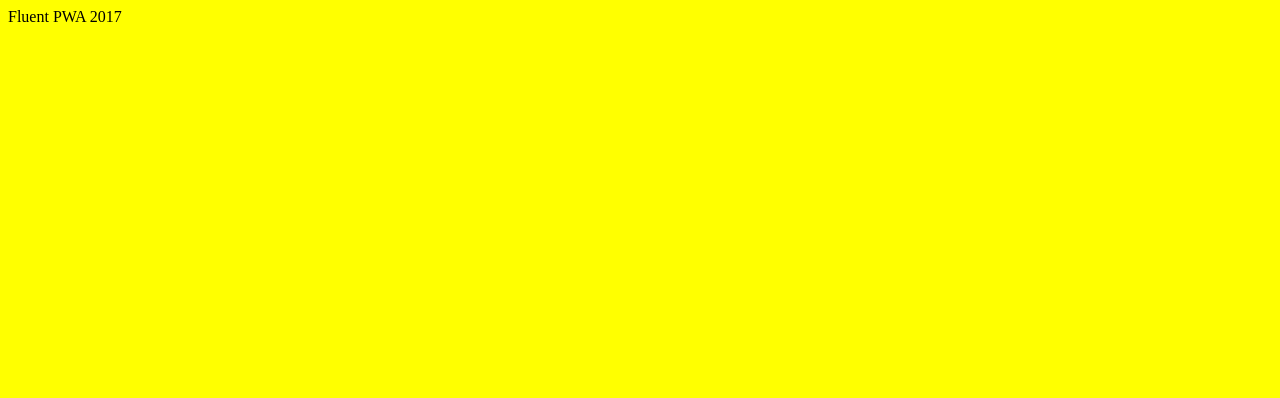
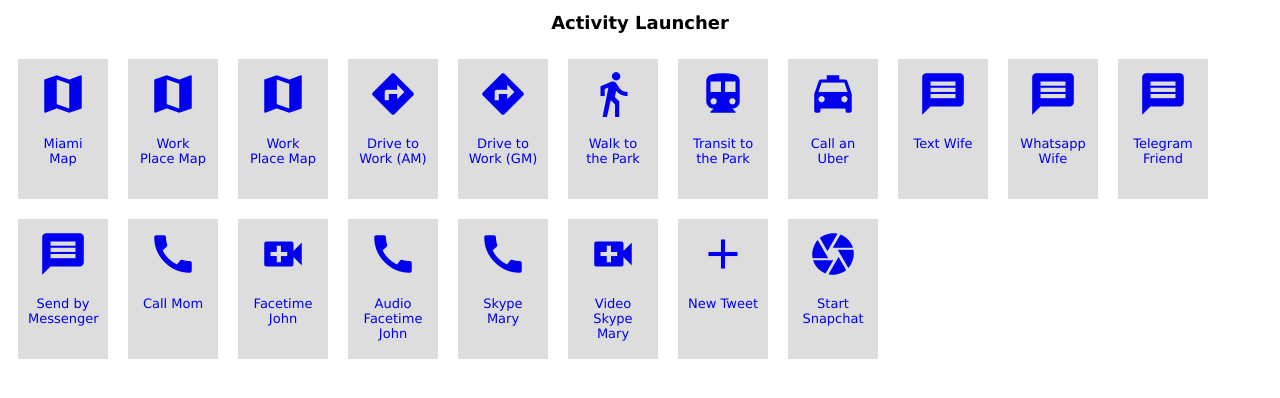
Before and after one commit to veeracs/fluentpwa, a plain HTML site: page index.html in a window 1280 px wide. Drawn offline with Linux system fonts and the light colour scheme.

Commit message:
second pass

```diff
--- a/index.html
+++ b/index.html
@@ -2,8 +2,14 @@
 <html lang="en">
 <head>
   <meta charset="UTF-8">
+  <link rel="manifest" href="manifest.json">
+  <meta name="mobile-web-app-capable" content="yes">
+  <meta name="apple-mobile-web-app-capable" content="yes">
+  <meta name="msapplication-starturl" content="/">
+  <meta name="viewport" content="width=device-width, initial-scale=1, shrink-to-fit=no">
   <title>Activity Launcher</title>
-  <link rel="stylesheet" href="styles.css">
+  <link href="https://fonts.googleapis.com/icon?family=Material+Icons" rel="stylesheet">
+  <link rel="stylesheet" href="styles1.css">
   <script src="launcher.js"></script>
   <script>
     if ('serviceWorker' in navigator) {
@@ -18,6 +24,84 @@
   </script>
 </head>
 <body>
-  Fluent PWA 2017
+<h1>Activity Launcher</h1>
+<ul>
+    <li><a href="https://maps.google.com/?q=Miami">
+        <i class="material-icons">map</i>
+        <p>Miami Map</p>
+    </a></li>
+    <li><a href="https://maps.google.com/?q=104+Market+St.+San+Francisco%2C+CA">
+        <i class="material-icons">map</i>
+        <p>Work Place Map</p>
+    </a></li>
+    <li><a href="https://maps.apple.com/?q=104+Market+St.+San+Francisco%2C+CA">
+        <i class="material-icons">map</i>
+        <p>Work Place Map</p>
+    </a></li>
+    <li><a href="https://maps.apple.com/?daddr=104+Market+St.+San+Francisco%2C+CA">
+        <i class="material-icons">directions</i>
+        <p>Drive to Work (AM)</p>
+    </a></li>
+    <li><a href="https://maps.google.com/?daddr=104+Market+St.+San+Francisco%2C+CA">
+        <i class="material-icons">directions</i>
+        <p>Drive to Work (GM)</p>
+    </a></li>
+    <li><a href="https://maps.google.com/?saddr=Big+Ben&daddr=Hyde+Park%2C+London&dirflg=w">
+        <i class="material-icons">directions_walk</i>
+        <p>Walk to the Park</p>
+    </a></li>
+    <li><a href="https://maps.apple.com/?saddr=Big+Ben&daddr=Hyde+Park%2C+London&dirflg=r">
+        <i class="material-icons">directions_transit</i>
+        <p>Transit to the Park</p>
+    </a></li>
+    <li><a href="https://m.uber.com/ul/?action=setPickup&pickup=my_location">
+        <i class="material-icons">local_taxi</i>
+        <p>Call an Uber</p>
+    </a></li>
+    <li><a href="sms:12345678?body=I%27m+late">
+        <i class="material-icons">message</i>
+        <p>Text Wife</p>
+    </a></li>
+     <li><a href="whatsapp://send?text=I%27m+late">
+        <i class="material-icons">message</i>
+        <p>Whatsapp Wife</p>
+    </a></li>
+     <li><a href="tg:msg?text=I%27m+late">
+        <i class="material-icons">message</i>
+        <p>Telegram Friend</p>
+    </a></li>
+     <li><a href="fb-messenger://share?link=http://">
+        <i class="material-icons">message</i>
+        <p>Send by Messenger</p>
+    </a></li>
+     <li><a href="tel:+541145454545">
+        <i class="material-icons">call</i>
+        <p>Call Mom</p>
+    </a></li>
+     <li><a href="facetime:user@domain.com">
+        <i class="material-icons">video_call</i>
+        <p>Facetime John</p>
+    </a></li>
+     <li><a href="facetime-audio:user@domain.com">
+        <i class="material-icons">call</i>
+        <p>Audio Facetime John</p>
+    </a></li>
+     <li><a href="skype:mary89?call">
+        <i class="material-icons">call</i>
+        <p>Skype Mary</p>
+    </a></li>
+     <li><a href="skype:mary89?call&video=true">
+        <i class="material-icons">video_call</i>
+        <p>Video Skype Mary</p>
+    </a></li>
+     <li><a href="https://twitter.com/intent/tweet">
+        <i class="material-icons">add</i>
+        <p>New Tweet</p>
+    </a></li>
+     <li><a href="snapchat://">
+        <i class="material-icons">camera</i>
+        <p>Start Snapchat</p>
+    </a></li>
+</ul>
 </body>
 </html>
--- a/serviceworker.js
+++ b/serviceworker.js
@@ -2,7 +2,13 @@
 console.log('Hellow from SW');
 
 
-var urls = ['/', 'styles.css', 'launcher.js'];
+var urls = [
+  '/',
+  'styles1.css',
+  'launcher.js',
+  'https://fonts.googleapis.com/icon?family=Material+Icons',
+  'https://fonts.gstatic.com/s/materialicons/v22/2fcrYFNaTjcS6g4U3t-Y5UEw0lE80llgEseQY3FEmqw.woff2'
+];
 
 self.addEventListener("install", (event) => {
     console.log('The SW is now installed');
@@ -11,42 +17,21 @@
     );
 });
 
-self.addEventListener("fetch", (event) => {
-    event.respondWith(
-      caches.match(event.request)
+self.addEventListener('fetch', function(event) {
+event.respondWith(
+    caches.match(event.request)
         .then((response) => {
-            if (response) {
-                console.log(`The request ${event.request.url} is in the cache!`);
-                // We use the currently cached version if it exits
-                return response;
-            } else {
-                console.log(`We need to go to the network for ${event.request.url}`);
-                // Even if the response is in the cache, we fetch it and update the cache for future usage
-                return fetch(event.request).then(
-                  (networkResponse) => {
-                    // http responses are buffers, so that means they need to be cloned
-                    caches.put(event.request, networkResponse.clone());
-                    return networkResponse;
-                  }
-                );
-            }
+            // Even if the response is in the cache, we fetch it
+            // and update the cache for future usage
+            var fetchPromise = fetch(event.request).then(
+                function(networkResponse) {
+                    caches.open("activityLauncher").then(function(cache) {
+                        cache.put(event.request, networkResponse.clone());
+                        return networkResponse;
+                    });
+                });
+            // We use the currently cached version if it's there
+            return response || fetchPromise;
         })
     );
 });
-
-self.addEventListener('activate', function(event) {
-  // Array of cache that we will use in this version
-  var cacheWhitelist = ['pages-cache-v1', 'blog-posts-cache-v1'];
-  event.waitUntil(
-    caches.keys().then(function(cacheNames) {
-      return Promise.all(
-        cacheNames.map(function(cacheName) {
-          if (cacheWhitelist.indexOf(cacheName) === -1) {
-            // Deletes the cache because we won't use it here
-            return caches.delete(cacheName);
-          }
-        })
-      );
-    })
-  );
-});
--- a/styles.css
+++ /dev/null
@@ -1,3 +0,0 @@
-body {
-  background: yellow;
-}
--- /dev/null
+++ b/styles1.css
@@ -0,0 +1,32 @@
+  body {
+        font-family: Verdana, Geneva, Tahoma, sans-serif;
+    }
+    h1 {
+        font-size: large;
+        text-align: center;
+    }
+    ul {
+        list-style: none;
+        padding: 0;
+        text-align: center;
+    }
+    li {
+        margin: 10px;
+        padding: 0px;
+        background-color: #ddd;
+        float: left;
+    }
+
+    .material-icons {
+        font-size: 50px;
+    }
+    li p {
+        font-size: small;
+    }
+    a {
+        width: 70px;
+        height: 120px;
+        display: block;
+        padding: 10px;
+        text-decoration: none;
+    }
```
Also changed, not shown: home.png (added), manifest.json (added).
